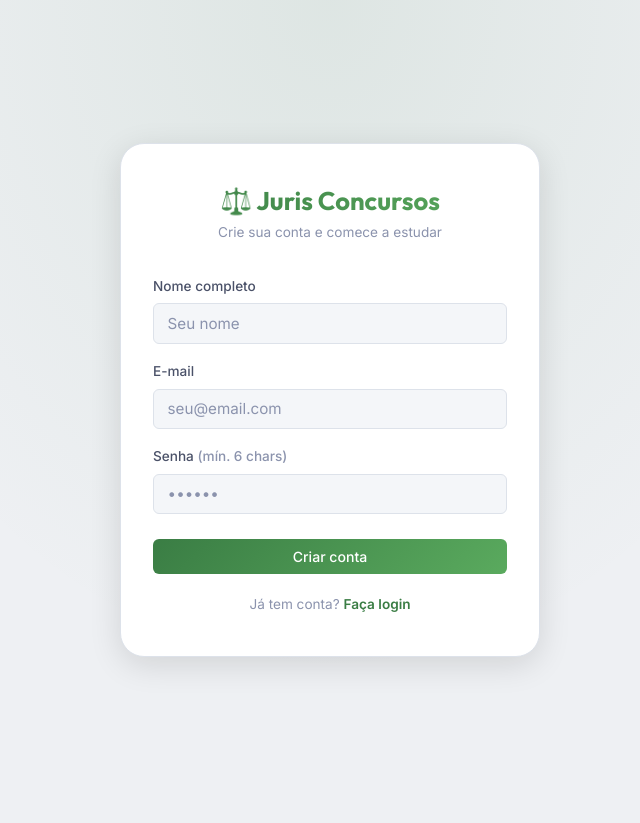
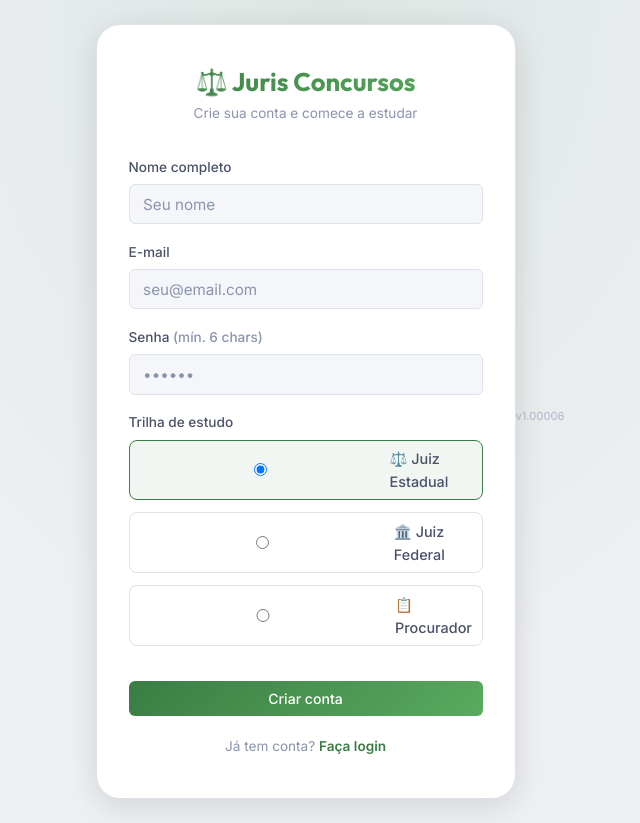
Before and after one commit to thomazcd/jurisconcursos, a Next.js app: page /register in a window 1280 px wide. Shown: the whole page, without its empty margins (310-950 px from the left). Before the commit the page ends 800 px from the top, so only its background shows below. Built offline with nearby package versions, Linux system fonts and the light colour scheme.

Commit message:
feat: v1.00006 – trilha única no cadastro (radio), removido Demo do login, versão abaixo do card

```diff
--- a/src/app/(auth)/register/page.tsx
+++ b/src/app/(auth)/register/page.tsx
@@ -1,14 +1,17 @@
 'use client';
 import { useState } from 'react';
-import { useRouter } from 'next/navigation';
 import Link from 'next/link';
 
+const TRACKS = [
+    { value: 'JUIZ_ESTADUAL', label: '⚖️ Juiz Estadual' },
+    { value: 'JUIZ_FEDERAL', label: '🏛️ Juiz Federal' },
+    { value: 'PROCURADOR', label: '📋 Procurador' },
+];
+
 export default function RegisterPage() {
-    const router = useRouter();
     const [loading, setLoading] = useState(false);
     const [error, setError] = useState('');
-    const [success, setSuccess] = useState('');
-    const [form, setForm] = useState({ name: '', email: '', password: '' });
+    const [form, setForm] = useState({ name: '', email: '', password: '', track: 'JUIZ_ESTADUAL' });
 
     async function handleSubmit(e: React.FormEvent) {
         e.preventDefault();
@@ -37,27 +40,21 @@ export default function RegisterPage() {
                 </div>
 
                 {error && <div className="alert alert-error">{error}</div>}
-                {success && <div className="alert alert-success">{success}</div>}
 
                 <form onSubmit={handleSubmit}>
                     <div className="form-group">
                         <label htmlFor="name">Nome completo</label>
                         <input
-                            id="name"
-                            type="text"
-                            placeholder="Seu nome"
+                            id="name" type="text" placeholder="Seu nome"
                             value={form.name}
                             onChange={(e) => setForm({ ...form, name: e.target.value })}
-                            required
-                            minLength={2}
+                            required minLength={2}
                         />
                     </div>
                     <div className="form-group">
                         <label htmlFor="reg-email">E-mail</label>
                         <input
-                            id="reg-email"
-                            type="email"
-                            placeholder="seu@email.com"
+                            id="reg-email" type="email" placeholder="seu@email.com"
                             value={form.email}
                             onChange={(e) => setForm({ ...form, email: e.target.value })}
                             required
@@ -66,19 +63,33 @@ export default function RegisterPage() {
                     <div className="form-group">
                         <label htmlFor="reg-password">Senha <span style={{ color: 'var(--text-3)' }}>(mín. 6 chars)</span></label>
                         <input
-                            id="reg-password"
-                            type="password"
-                            placeholder="••••••"
+                            id="reg-password" type="password" placeholder="••••••"
                             value={form.password}
                             onChange={(e) => setForm({ ...form, password: e.target.value })}
-                            required
-                            minLength={6}
+                            required minLength={6}
                         />
+                    </div>
+                    <div className="form-group">
+                        <label>Trilha de estudo</label>
+                        <div style={{ display: 'flex', flexDirection: 'column', gap: '0.4rem', marginTop: '0.25rem' }}>
+                            {TRACKS.map(t => (
+                                <label key={t.value} style={{ display: 'flex', alignItems: 'center', gap: '0.5rem', cursor: 'pointer', fontSize: '0.9rem', padding: '0.4rem 0.6rem', borderRadius: 8, border: `1px solid ${form.track === t.value ? 'var(--accent)' : 'var(--border)'}`, background: form.track === t.value ? 'rgba(58,125,68,0.07)' : 'transparent' }}>
+                                    <input
+                                        type="radio"
+                                        name="track"
+                                        value={t.value}
+                                        checked={form.track === t.value}
+                                        onChange={() => setForm({ ...form, track: t.value })}
+                                    />
+                                    {t.label}
+                                </label>
+                            ))}
+                        </div>
                     </div>
                     <button
                         type="submit"
                         className="btn btn-primary"
-                        style={{ width: '100%', marginTop: '0.5rem' }}
+                        style={{ width: '100%', marginTop: '0.75rem' }}
                         disabled={loading}
                     >
                         {loading ? 'Criando conta…' : 'Criar conta'}
@@ -90,6 +101,9 @@ export default function RegisterPage() {
                     <Link href="/login">Faça login</Link>
                 </div>
             </div>
+            <div style={{ marginTop: '0.75rem', fontSize: '0.7rem', color: 'var(--text-3)', textAlign: 'center', opacity: 0.6 }}>
+                v1.00006
+            </div>
         </div>
     );
 }
--- a/src/components/ui/Sidebar.tsx
+++ b/src/components/ui/Sidebar.tsx
@@ -66,7 +66,7 @@ export function Sidebar({ role, name, track }: SidebarProps) {
                     </div>
                 </div>
                 <div style={{ fontSize: '0.68rem', color: 'var(--text-3)', textAlign: 'center', marginBottom: '0.5rem', opacity: 0.6 }}>
-                    v1.00005
+                    v1.00006
                 </div>
                 <button className="btn btn-ghost btn-sm" style={{ width: '100%' }} onClick={handleSignOut}>
                     Sair
```
Also changed, not shown: src/app/(auth)/login/page.tsx (+6 -23 lines), src/app/api/auth/register/route.ts (+12 -19 lines).
